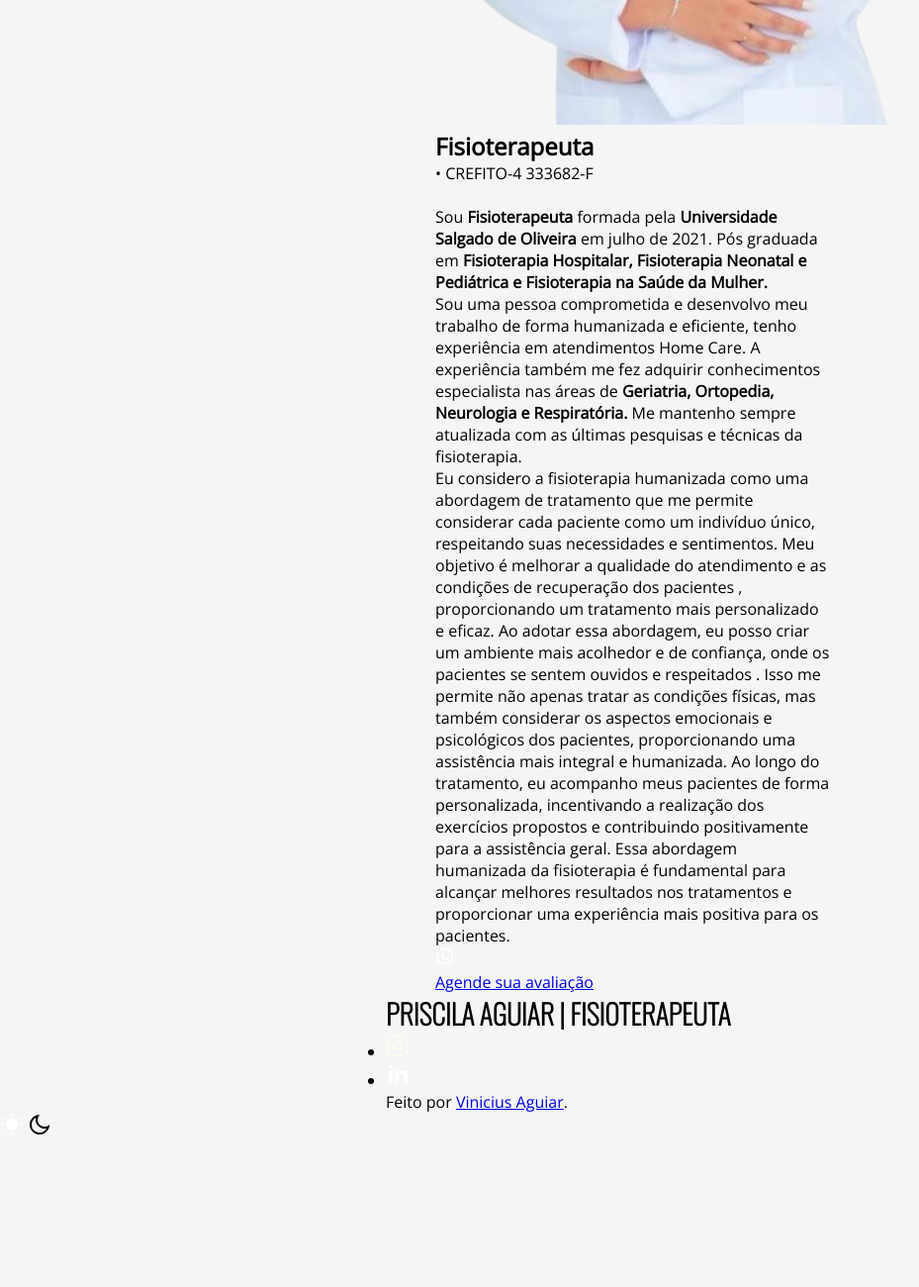
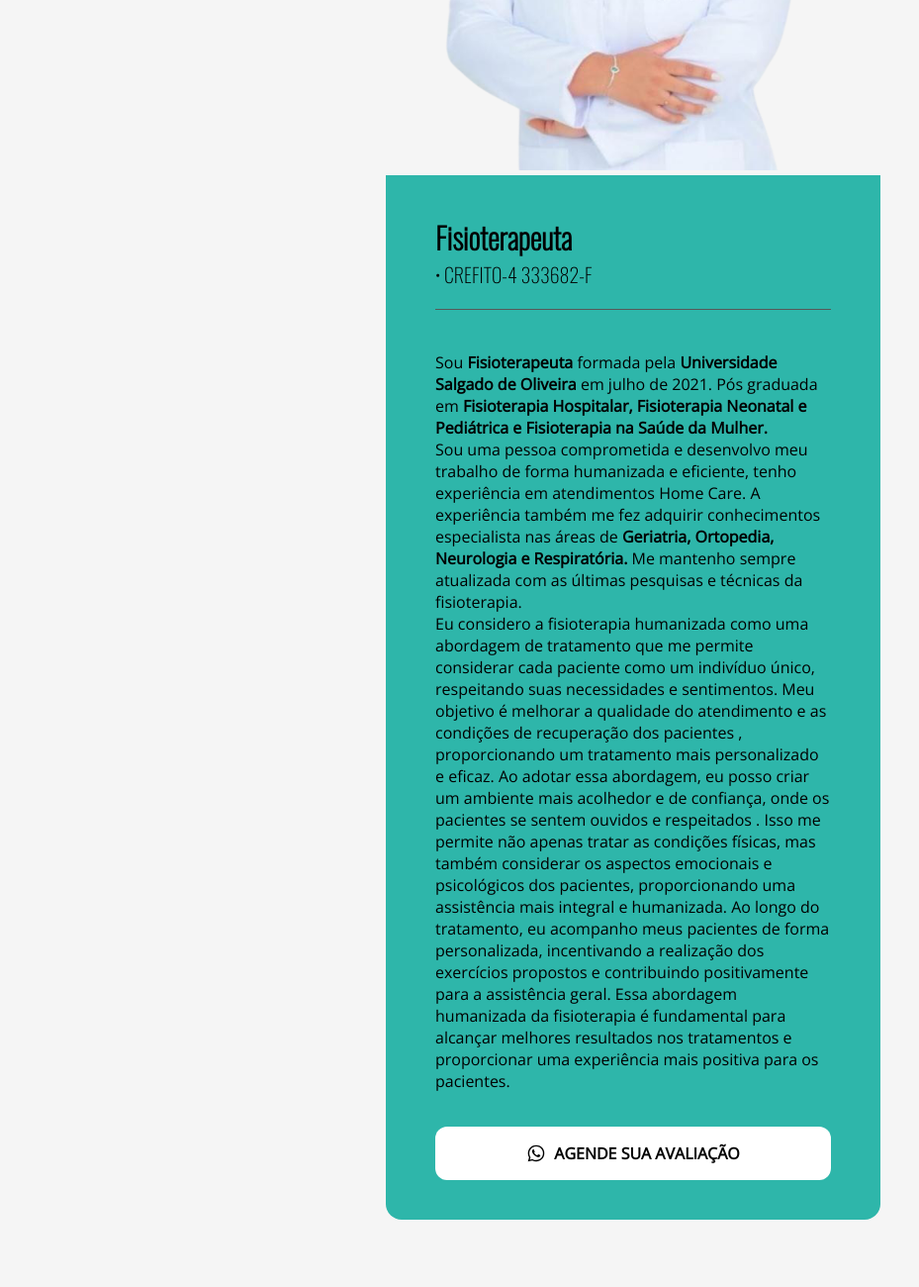
Before and after one commit to vinimax001/fisioterapeuta-priscila, a plain HTML site: page index.html in a window 1280 px wide. Shown: the part 600-1900 px from the top of the page at 99% size, without its empty margins (0-929 px from the left). Before the commit the page ends 1753 px from the top, so only its background shows below. Drawn offline with nearby package versions, Linux system fonts and the light colour scheme.

Commit message:
created css main and footer

```diff
--- a/assets/style.css
+++ b/assets/style.css
@@ -107,3 +107,136 @@
   body nav a:hover svg path + path {
     fill: #fff;
   }
+
+  /* ======= MAIN ======= */
+
+main {
+    padding-top: 7.2rem;
+  }
+
+  main h1 {
+    margin-top: 5rem;
+    margin-bottom: 3rem;
+
+    font-family: 'Oswald', sans-serif;
+    text-align: center;
+    font-weight: normal;
+    text-transform: uppercase;
+    font-size: 4rem;
+    color: var(--headline);
+  }
+
+  main img {
+    width: 100%;
+    border-radius: 1.6rem 1.6rem 0 0;
+  }
+
+  main .col-b {
+    padding-block: 4rem;
+
+    background-color: var(--primary-hover);
+    border-radius: 0 0 1.6rem 1.6rem;
+
+    text-align: left;
+  }
+
+  main .col-b header {
+    border-bottom: 1px solid rgb(88, 88, 88);
+    margin-bottom: 2rem;
+  }
+
+  main .col-b header h2 {
+    font-family: 'Oswald', sans-serif;
+    font-size: 3rem;
+  }
+
+  main .col-b header p {
+    font-family: 'Oswald', sans-serif;
+    font-size: 2rem;
+    margin-bottom: 2rem;
+  }
+
+  .contact-button {
+    width: 100%;
+    margin-top: 3.5rem;
+
+    background-color: white;
+    border-radius: 1.2rem;
+    padding: 1.6rem 2.5rem;
+
+    text-decoration: none;
+    color: #000;
+    text-transform: uppercase;
+    font-weight: bold;
+
+    display: flex;
+    align-items: center;
+    justify-content: center;
+    gap: 0.8rem;
+
+    transition: 300ms;
+  }
+
+  .contact-button path {
+    fill: black;
+  }
+
+  .contact-button p {
+    text-align: center;
+  }
+
+  .contact-button:hover {
+    background-color: #000;
+    color: #fff;
+  }
+
+  .contact-button:hover path {
+    fill: white;
+  }
+
+  /* ======= FOOTER ======= */
+
+  footer {
+    width: 100%;
+    height: fit-content;
+
+    margin-top: 9rem;
+    padding-block: 5rem;
+
+    background-color: black;
+  }
+
+  footer h3 {
+    color: white;
+  }
+
+  footer .social-links ul {
+    margin-block: 1rem;
+
+    display: flex;
+    flex-direction: row;
+    align-items: center;
+    gap: 1rem;
+  }
+
+  footer a img {
+    width: 3rem;
+  }
+
+  footer p {
+    font-size: 1.4rem;
+    color: white;
+    opacity: 0.5;
+
+    transition: 400ms;
+  }
+
+  footer p a {
+    text-decoration: none;
+    color: white;
+    font-weight: bold;
+  }
+
+  footer p:hover {
+    opacity: 1;
+  }
```
